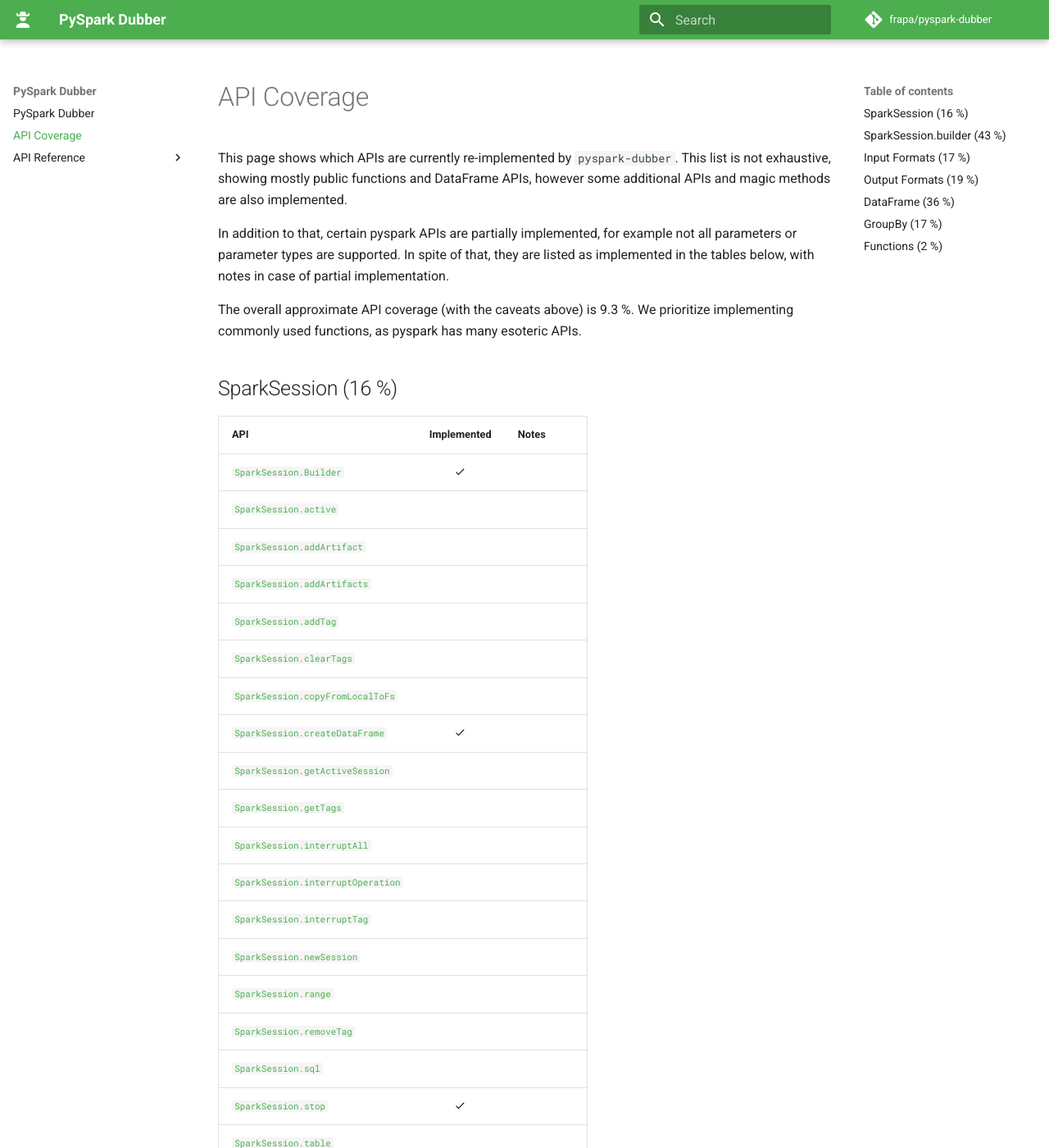
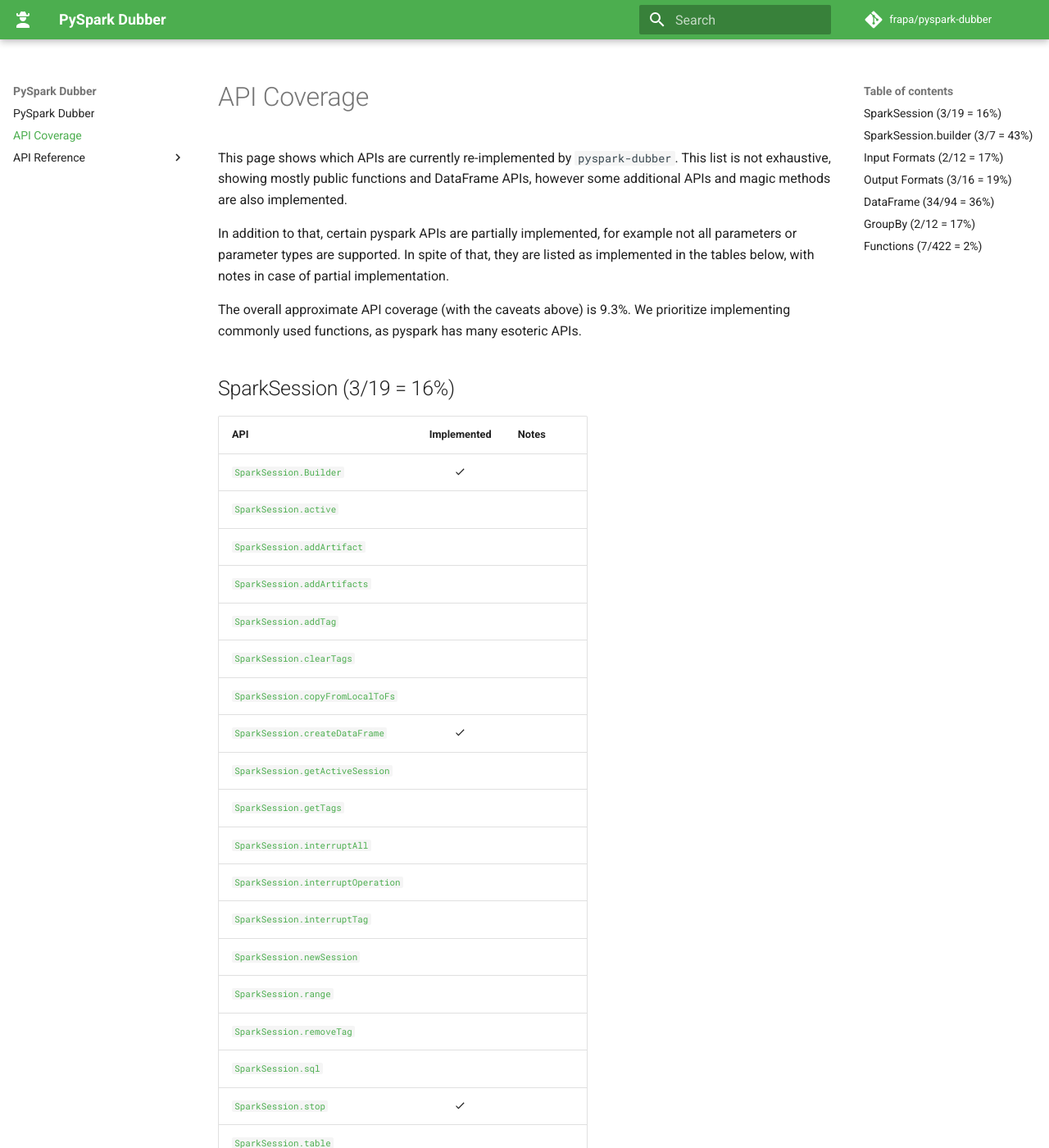
Before and after one commit to frapa/pyspark-dubber, an MkDocs documentation site: the page built from docs/api_coverage.md, in a window 1280 px wide and 1400 px high. Shown: the whole window at 82% size. Built offline with MkDocs 1.6.1 and Material for MkDocs 9.7.7, drawn with Linux system fonts in a browser that asks for light colours; comment, search, counter and statistics services are not loaded; some of the changed text lies outside the part shown.

Commit message:
Add count of APIs.

```diff
--- a/docs/api_coverage.md
+++ b/docs/api_coverage.md
@@ -4,9 +4,9 @@ This page shows which APIs are currently re-implemented by `pyspark-dubber`. Thi
 
 In addition to that, certain pyspark APIs are partially implemented, for example not all parameters or parameter types are supported. In spite of that, they are listed as implemented in the tables below, with notes in case of partial implementation.
 
-The overall approximate API coverage (with the caveats above) is 9.3 %. We prioritize implementing commonly used functions, as pyspark has many esoteric APIs.
+The overall approximate API coverage (with the caveats above) is 9.3%. We prioritize implementing commonly used functions, as pyspark has many esoteric APIs.
 
-## SparkSession (16 %)
+## SparkSession (3/19 = 16%)
 
 | API | Implemented | Notes |
 | --- | :---------: | ----- |
@@ -30,7 +30,7 @@ The overall approximate API coverage (with the caveats above) is 9.3 %. We prior
 | [`SparkSession.stop`](https://spark.apache.org/docs/latest/api/python/reference/pyspark.sql/api/pyspark.sql.SparkSession.stop.html) | :material-check: |  |
 | [`SparkSession.table`](https://spark.apache.org/docs/latest/api/python/reference/pyspark.sql/api/pyspark.sql.SparkSession.table.html) |   |  |
 
-## SparkSession.builder (43 %)
+## SparkSession.builder (3/7 = 43%)
 
 | API | Implemented | Notes |
 | --- | :---------: | ----- |
@@ -42,7 +42,7 @@ The overall approximate API coverage (with the caveats above) is 9.3 %. We prior
 | [`Builder.master`](https://spark.apache.org/docs/latest/api/python/reference/pyspark.sql/api/pyspark.sql.SparkSession.builder.master.html) | :material-check: |  |
 | [`Builder.remote`](https://spark.apache.org/docs/latest/api/python/reference/pyspark.sql/api/pyspark.sql.SparkSession.builder.remote.html) |   |  |
 
-## Input Formats (17 %)
+## Input Formats (2/12 = 17%)
 
 | API | Implemented | Notes |
 | --- | :---------: | ----- |
@@ -59,7 +59,7 @@ The overall approximate API coverage (with the caveats above) is 9.3 %. We prior
 | [`DataFrameReader.table`](https://spark.apache.org/docs/latest/api/python/reference/pyspark.sql/api/pyspark.sql.DataFrameReader.table.html) |   |  |
 | [`DataFrameReader.text`](https://spark.apache.org/docs/latest/api/python/reference/pyspark.sql/api/pyspark.sql.DataFrameReader.text.html) |   |  |
 
-## Output Formats (19 %)
+## Output Formats (3/16 = 19%)
 
 | API | Implemented | Notes |
 | --- | :---------: | ----- |
@@ -80,7 +80,7 @@ The overall approximate API coverage (with the caveats above) is 9.3 %. We prior
 | [`DataFrameWriter.sortBy`](https://spark.apache.org/docs/latest/api/python/reference/pyspark.sql/api/pyspark.sql.DataFrameWriter.sortBy.html) |   |  |
 | [`DataFrameWriter.text`](https://spark.apache.org/docs/latest/api/python/reference/pyspark.sql/api/pyspark.sql.DataFrameWriter.text.html) |   |  |
 
-## DataFrame (36 %)
+## DataFrame (34/94 = 36%)
 
 | API | Implemented | Notes |
 | --- | :---------: | ----- |
@@ -179,7 +179,7 @@ The overall approximate API coverage (with the caveats above) is 9.3 %. We prior
 | [`DataFrame.withWatermark`](https://spark.apache.org/docs/latest/api/python/reference/pyspark.sql/api/pyspark.sql.DataFrame.withWatermark.html) |   |  |
 | [`DataFrame.writeTo`](https://spark.apache.org/docs/latest/api/python/reference/pyspark.sql/api/pyspark.sql.DataFrame.writeTo.html) |   |  |
 
-## GroupBy (17 %)
+## GroupBy (2/12 = 17%)
 
 | API | Implemented | Notes |
 | --- | :---------: | ----- |
@@ -196,7 +196,7 @@ The overall approximate API coverage (with the caveats above) is 9.3 %. We prior
 | [`GroupedData.pivot`](https://spark.apache.org/docs/latest/api/python/reference/pyspark.sql/api/pyspark.sql.GroupedData.pivot.html) |   |  |
 | [`GroupedData.sum`](https://spark.apache.org/docs/latest/api/python/reference/pyspark.sql/api/pyspark.sql.GroupedData.sum.html) |   |  |
 
-## Functions (2 %)
+## Functions (7/422 = 2%)
 
 | API | Implemented | Notes |
 | --- | :---------: | ----- |
--- a/docs/generate.py
+++ b/docs/generate.py
@@ -97,7 +97,7 @@ def api_coverage() -> None:
         "not all parameters or parameter types are supported. In spite of that, they are listed "
         "as implemented in the tables below, with notes in case of partial implementation."
         "\n\n"
-        f"The overall approximate API coverage (with the caveats above) is {total_coverage:.1f} %. "
+        f"The overall approximate API coverage (with the caveats above) is {total_coverage:.1f}%. "
         f"We prioritize implementing commonly used functions, as pyspark has many esoteric APIs."
         "\n\n"
         f"{compat_page_body}"
@@ -109,7 +109,7 @@ def compare_objects(name, spark_obj, dubber_obj, link_template: str) -> tuple[in
     dubber_apis = set(_iter_apis(dubber_obj))
 
     coverage = len(dubber_apis) / len(spark_apis) * 100
-    print(f"## {name} ({coverage:.0f} %)\n")
+    print(f"## {name} ({len(dubber_apis)}/{len(spark_apis)} = {coverage:.0f}%)\n")
     print(f"| API | Implemented | Notes |")
     print(f"| --- | :---------: | ----- |")
 
```
